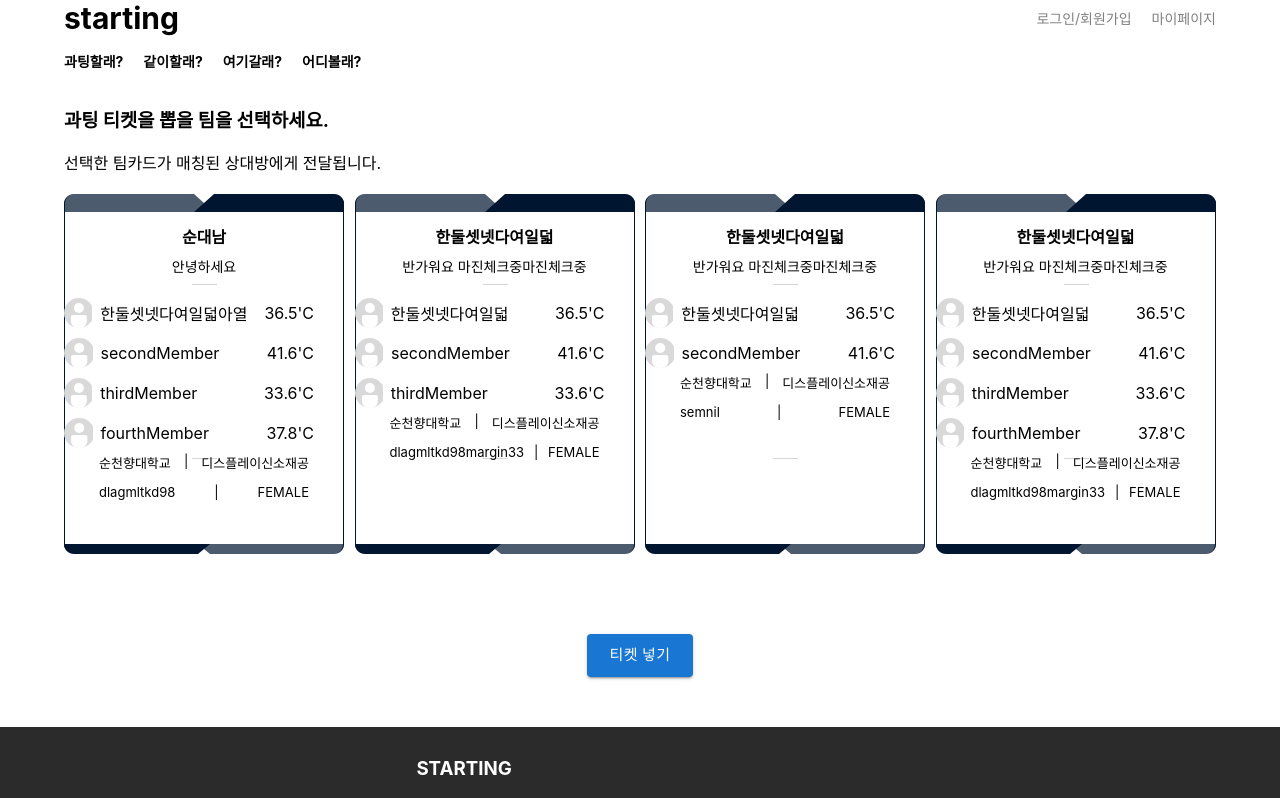
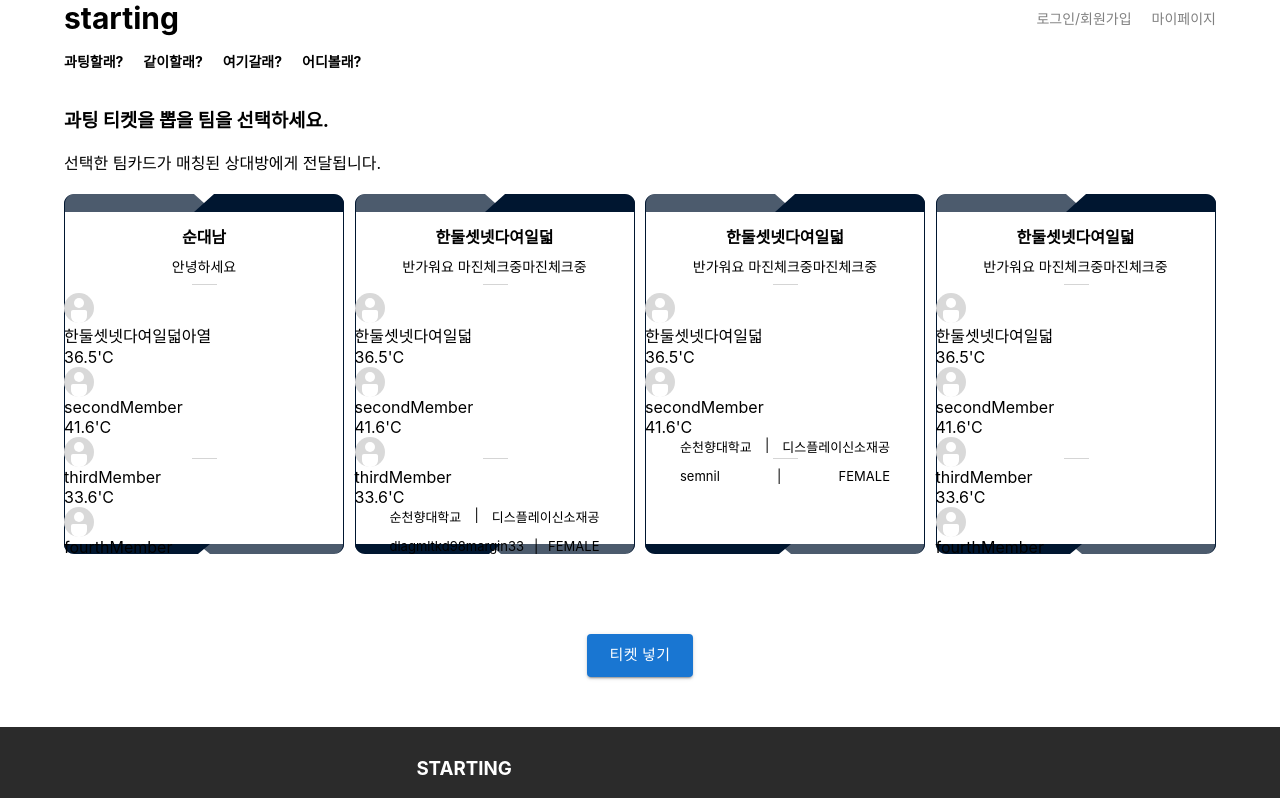
Before and after one commit to GeonwooShin/starting, a React (Create React App) app: page /pullticket in a window 1280 px wide. Shown: the top 798 px of the page. Built offline with nearby package versions, Linux system fonts and the light colour scheme.

Commit message:
팀 카드 프로필 사소한 수정

```diff
--- a/src/components/TeamCardProfile.jsx
+++ b/src/components/TeamCardProfile.jsx
@@ -5,19 +5,19 @@ import React from "react";
 
 const TeamCardProfile = ({ profile }) => {
   return (
-    <div className="profile-items">
+    <div className="teamcard-profile-items">
       <div
-        className="profile-img"
+        className="teamcard-profile-img"
         style={{
           backgroundImage: `url(${profile.profileImage})`,
           width: "30px",
           height: "30px",
         }}
       ></div>
-      <div className="profile-name">
+      <div className="teamcard-profile-name">
         <span>{profile.profileName}</span>
       </div>
-      <div className="profile-manner">
+      <div className="teamcard-profile-manner">
         <span>{profile.profileManner}</span>
       </div>
     </div>
```
